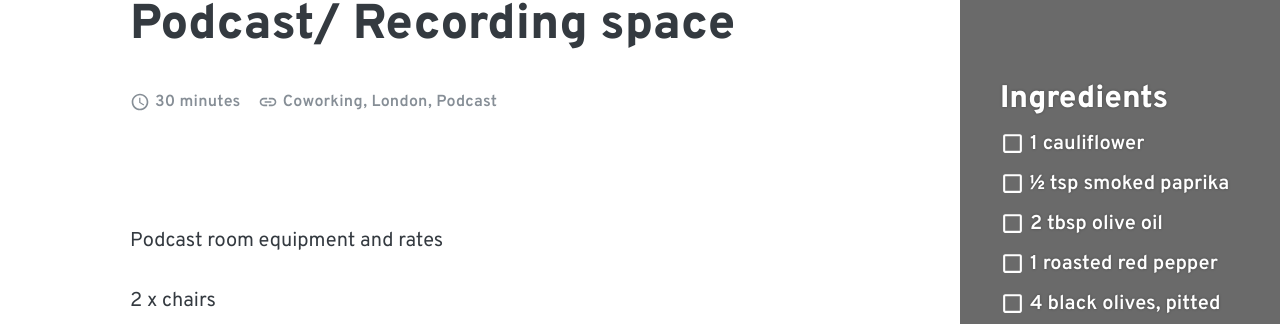
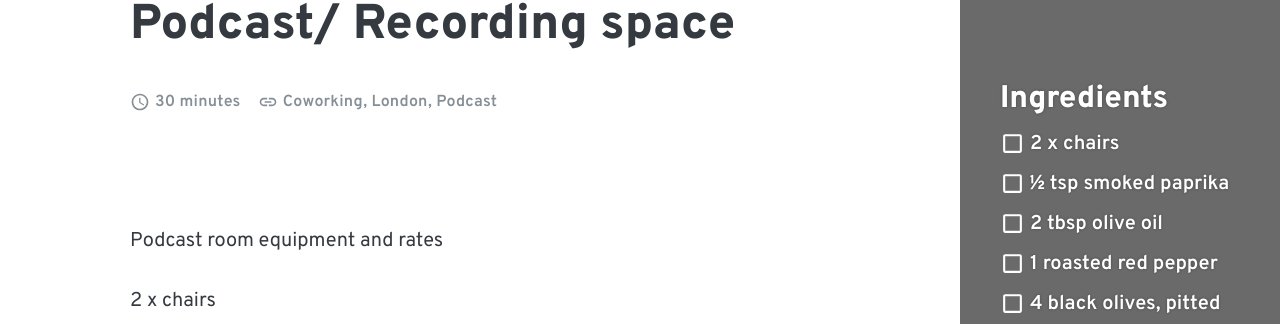
Before and after one commit to kontentchispace/kontentchispace.github.io, a Jekyll site: the page built from _recipes/locus-of-walthamstow-London.md, in a window 1280 px wide. Shown: the part 296-620 px from the top of the page. Built offline with Jekyll 4.4.1, drawn with Linux system fonts in a browser that asks for light colours.

Commit message:
Update locus-of-walthamstow-London.md

```diff
--- a/_recipes/locus-of-walthamstow-London.md
+++ b/_recipes/locus-of-walthamstow-London.md
@@ -6,8 +6,8 @@ time: 30
 category: London
 tags: [podcast, coworking, london]
 ingredients:
-  - name: cauliflower
-    amount: 1
+  - name: chairs
+    amount: 2 x
     unit:
   - name: smoked paprika
     amount: ½
```
